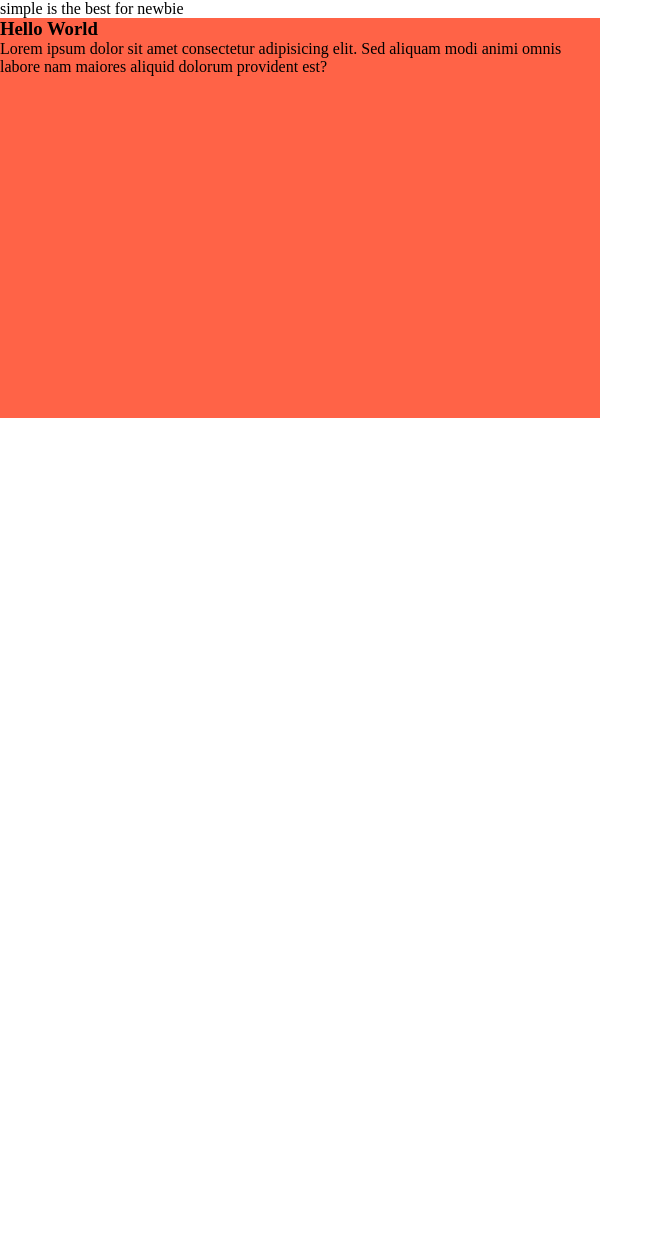
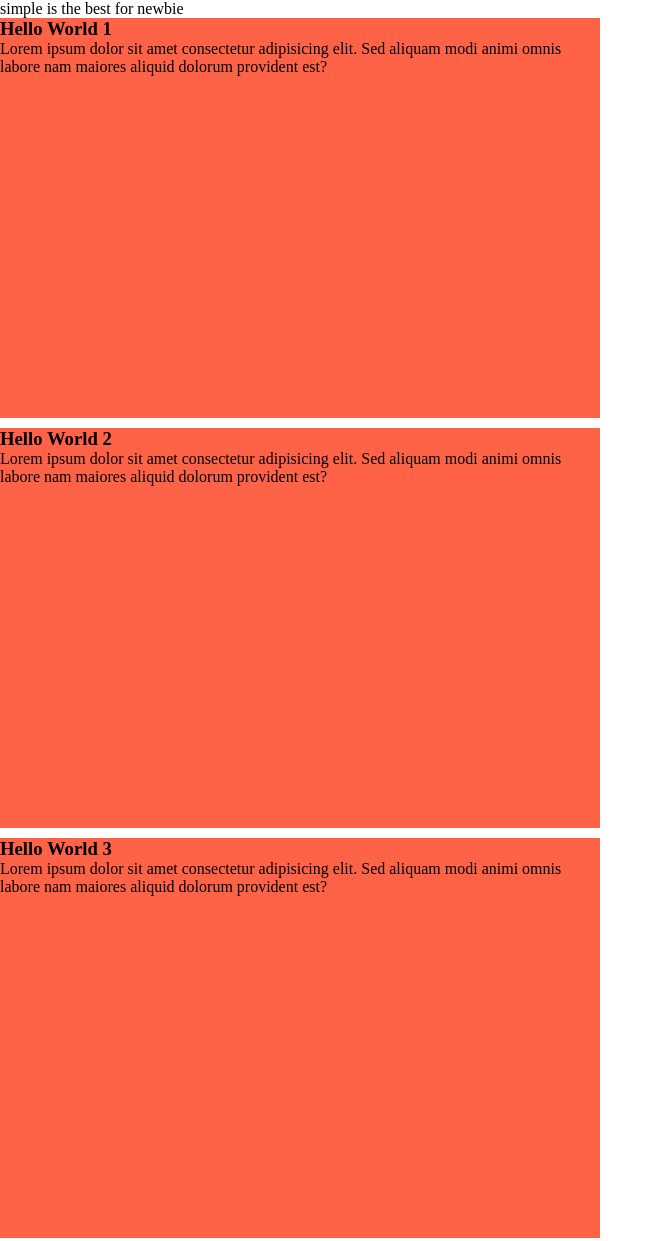
Before and after one commit to rahmanshaon/my-simple-website, a plain HTML site: page index.html in a window 1280 px wide. Shown: the whole page, without its empty margins (0-663 px from the left). Before the commit the page ends 800 px from the top, so only its background shows below. Drawn offline with Linux system fonts and the light colour scheme.

Commit message:
added 2nd and 3rd blog

```diff
--- a/index.html
+++ b/index.html
@@ -9,7 +9,21 @@
   <body>
     <p>simple is the best for newbie</p>
     <div>
-      <h3>Hello World</h3>
+      <h3>Hello World 1</h3>
+      <p>
+        Lorem ipsum dolor sit amet consectetur adipisicing elit. Sed aliquam
+        modi animi omnis labore nam maiores aliquid dolorum provident est?
+      </p>
+    </div>
+    <div>
+      <h3>Hello World 2</h3>
+      <p>
+        Lorem ipsum dolor sit amet consectetur adipisicing elit. Sed aliquam
+        modi animi omnis labore nam maiores aliquid dolorum provident est?
+      </p>
+    </div>
+    <div>
+      <h3>Hello World 3</h3>
       <p>
         Lorem ipsum dolor sit amet consectetur adipisicing elit. Sed aliquam
         modi animi omnis labore nam maiores aliquid dolorum provident est?
--- a/styles/style.css
+++ b/styles/style.css
@@ -7,4 +7,5 @@ div {
   height: 400px;
   width: 600px;
   background-color: tomato;
+  margin-bottom: 10px;
 }
```
